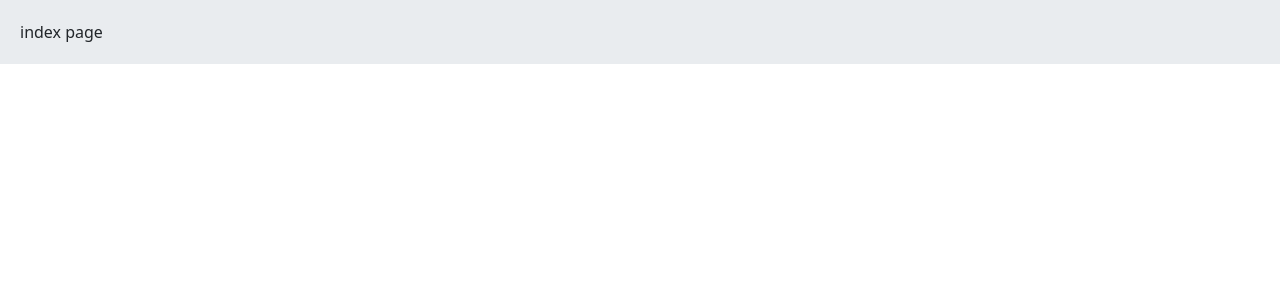
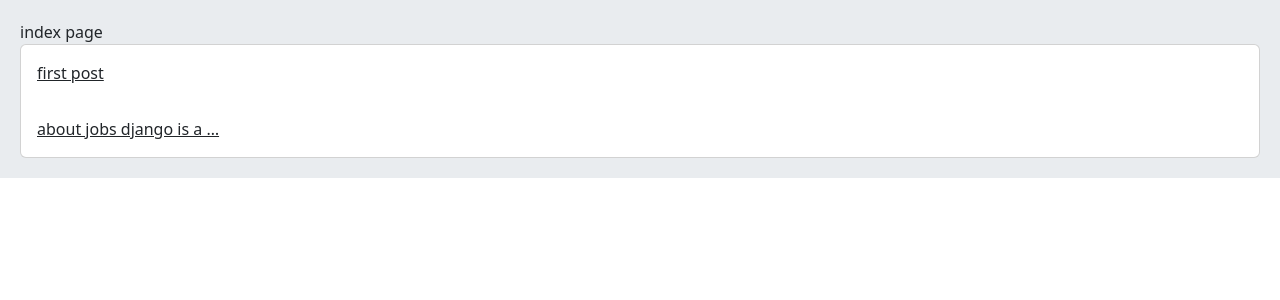
Before and after one commit to sinahmd/social, a Django app: page / in a window 1280 px wide. Shown: the part 40-340 px from the top of the page. Run offline with Django 4.2, Linux system fonts and the light colour scheme; data comes from the database, SQL or seed files in the repository.

Commit message:
add post details view and temp

```diff
--- a/account/templates/account/profile.html
+++ b/account/templates/account/profile.html
@@ -3,4 +3,10 @@
 {% block content %}
 
     <h2 class="text-center">{{ user.username }}</h2>
+    <div class="card">
+        {% for post in posts %}
+            <a href="{% url 'home:post_detail' post.id post.slug %}" class="card-body"> {{ post.body|truncatewords:5 }}</a>
+        {% endfor %}
+    </div>
+
 {% endblock %}
--- a/account/views.py
+++ b/account/views.py
@@ -5,6 +5,7 @@ from django.contrib.auth.models import User
 from django.contrib import messages
 from django.contrib.auth import authenticate, login, logout
 from django.contrib.auth.mixins import LoginRequiredMixin
+from home.models import Post
 # Create your views here.
 
 class UserRegisterView(View):
@@ -58,4 +59,5 @@ class UserLogoutView(LoginRequiredMixin, View):
 class UserProfileView(LoginRequiredMixin, View):
     def get(self, request, user_id):
         user = User.objects.get(pk=user_id)
-        return render(request, 'account/profile.html', {'user':user})
+        posts = Post.objects.filter()
+        return render(request, 'account/profile.html', {'user':user, 'posts':posts})
--- /dev/null
+++ b/home/templates/home/detail.html
@@ -0,0 +1,6 @@
+{% extends 'base.html' %}
+{% block content %}
+    <p>{{ post.user.username }} - {{ post.updated|date:'Y-M'}}</p>
+    <p>{{ post.body }}</p>
+
+{% endblock %}
--- a/home/templates/home/index.html
+++ b/home/templates/home/index.html
@@ -1,7 +1,10 @@
 {% extends 'base.html' %}
 
 {% block content %}
-
     index page
-
+    <div class="card">
+        {% for post in posts %}
+            <a href="{% url 'home:post_detail' post.id post.slug %}" class="card-body"> {{ post.body|truncatewords:5 }}</a>
+        {% endfor %}
+    </div>
 {% endblock%}
--- a/home/urls.py
+++ b/home/urls.py
@@ -3,6 +3,6 @@ from . import views
 
 app_name = 'home'
 urlpatterns = [
-
-    path('', views.HomeView.as_view(), name='home')
+    path('', views.HomeView.as_view(), name='home'),
+    path('post/<int:post_id>/<slug:post_slug>/', views.PostDetailView.as_view(), name='post_detail'),
 ]
--- a/home/views.py
+++ b/home/views.py
@@ -1,10 +1,14 @@
 from django.shortcuts import render
 from django.views import View
+from .models import Post
 # Create your views here.
 
 class HomeView(View):
     def get(self, request):
-        return render(request, 'home/index.html')
+        posts = Post.objects.all()
+        return render(request, 'home/index.html', {'posts':posts})
 
-    def post(self, request):
-        return render(request, 'home/index.html')
+class PostDetailView(View):
+    def get(self, request, post_id, post_slug):
+        post = Post.objects.get(pk=post_id, slug=post_slug)
+        return render(request, 'home/detail.html', {'post':post})
```
